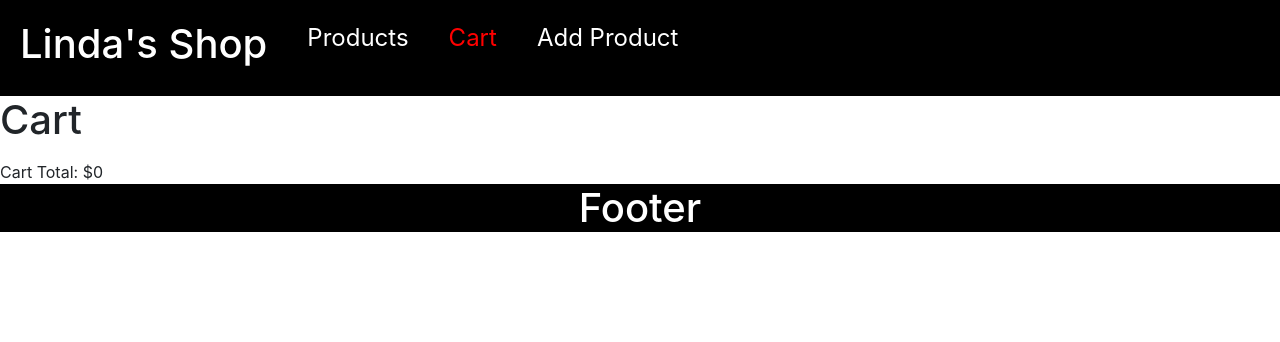
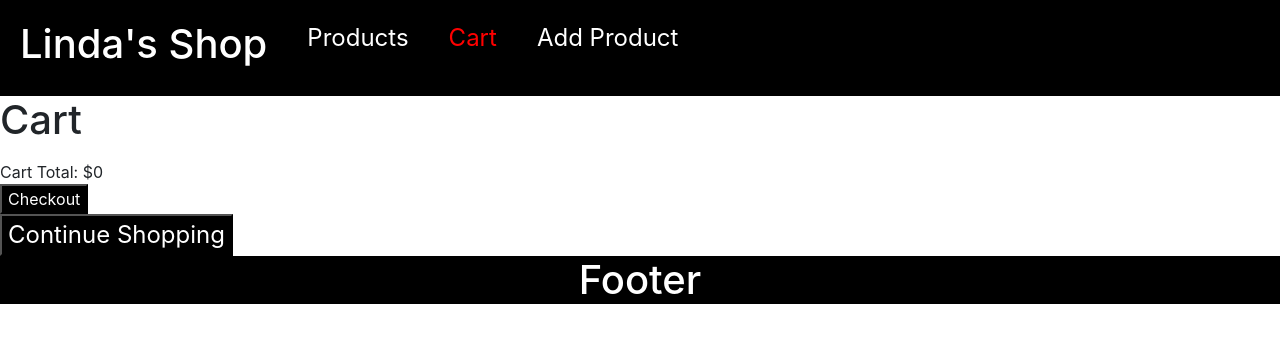
Before and after one commit to mjayfinley/lindas-shop, a React (Create React App) app in the folder lindas-shop-client/: page /cart in a window 1280 px wide. Shown: the top 342 px of the page. Built offline with nearby package versions, Linux system fonts and the light colour scheme.

Commit message:
added more links-beginning to work on cart widget and search/category function

```diff
--- a/lindas-shop-client/src/components/Cart.js
+++ b/lindas-shop-client/src/components/Cart.js
@@ -1,5 +1,6 @@
 import React, {Component} from 'react'
 import {connect} from 'react-redux'
+import {Link} from 'react-router-dom'
 
 import * as actionCreators from '../store/actionCreators'
 
@@ -26,6 +27,14 @@
           Cart Total: ${this.props.total}
         </div>
 
+        <div>
+          <button>Checkout</button>
+        </div>
+
+        <div>
+          <button><Link to = '/'>Continue Shopping</Link></button>
+        </div>
+
       </div>
     )
   }
--- a/lindas-shop-client/src/components/ItemDetails.js
+++ b/lindas-shop-client/src/components/ItemDetails.js
@@ -18,9 +18,9 @@
             <div className='col-md-6'>
 
               <img className='img-thumbnail' src={product.image1} alt={product.product_name}/>
+              <img className='img-thumbnail' src={product.image2} alt='image2' />
             </div>
             <div className='col-md-6'>
-              <img className='img-thumbnail' src={product.image2} alt='image2' />
               <img className='img-thumbnail' src={product.image3} alt='image3'/>
             </div>
           </div>
@@ -42,6 +42,7 @@
               {listItem}
             </div>
             <div className='col-md-3'>
+              <button><Link to = '/'>Continue Shopping</Link></button>
             </div>
           </div>
         </div>
--- a/lindas-shop-client/src/components/Pagination.js
+++ b/lindas-shop-client/src/components/Pagination.js
@@ -94,10 +94,6 @@
   render() {
     var pager = this.state.pager;
 
-    // if (!pager.pages || pager.pages.length <= 1) {
-    //    return null;
-    // }
-
     return (
       <ul className="pagination">
         <li className={pager.currentPage === 1 ? 'disabled' : ''}>
--- a/lindas-shop-client/src/components/Products.js
+++ b/lindas-shop-client/src/components/Products.js
@@ -60,7 +60,6 @@
 
     showProductDetails : (product) => dispatch(actionCreators.showProductDetails(product)),
 
-    //loadMoreProducts : () => dispatch(actionCreators.loadMoreProducts()),
 
     onChangePage : (pageOfItems) => dispatch(actionCreators.onChangePage(pageOfItems))
   }
```
